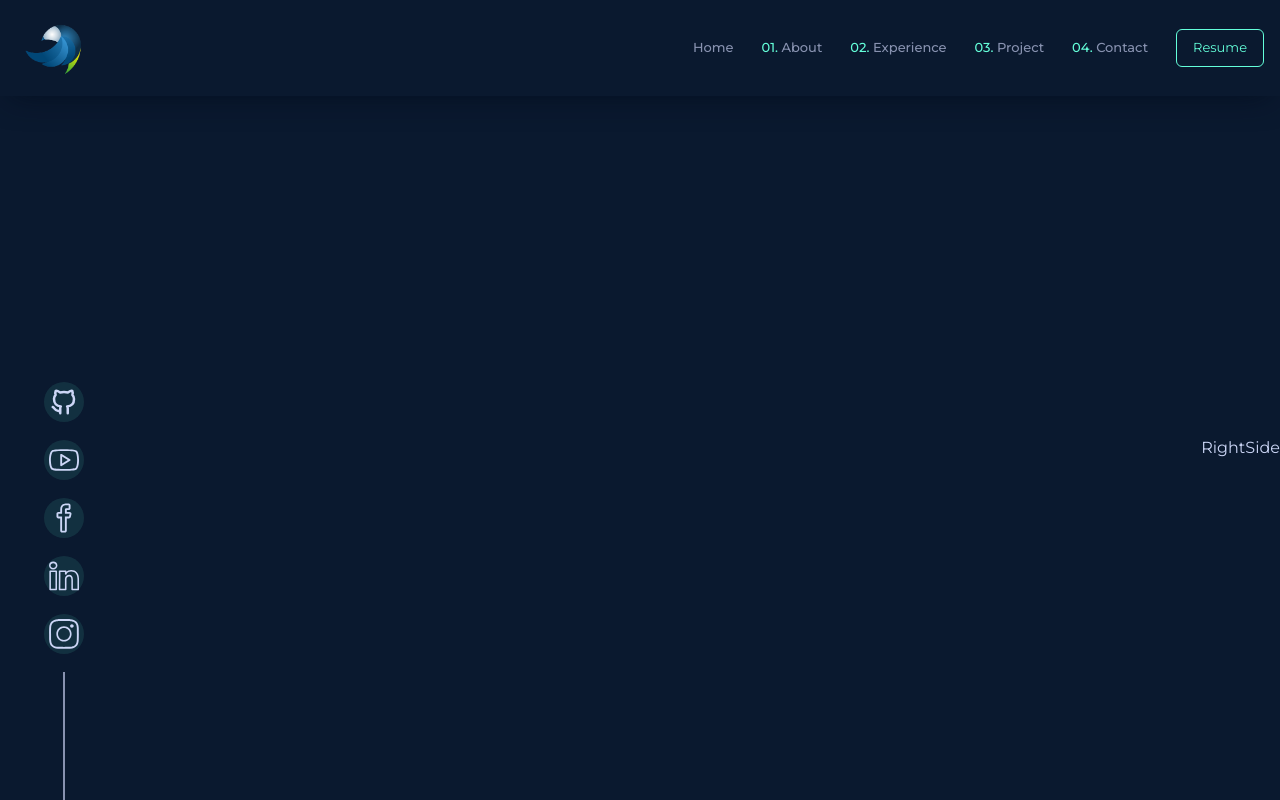
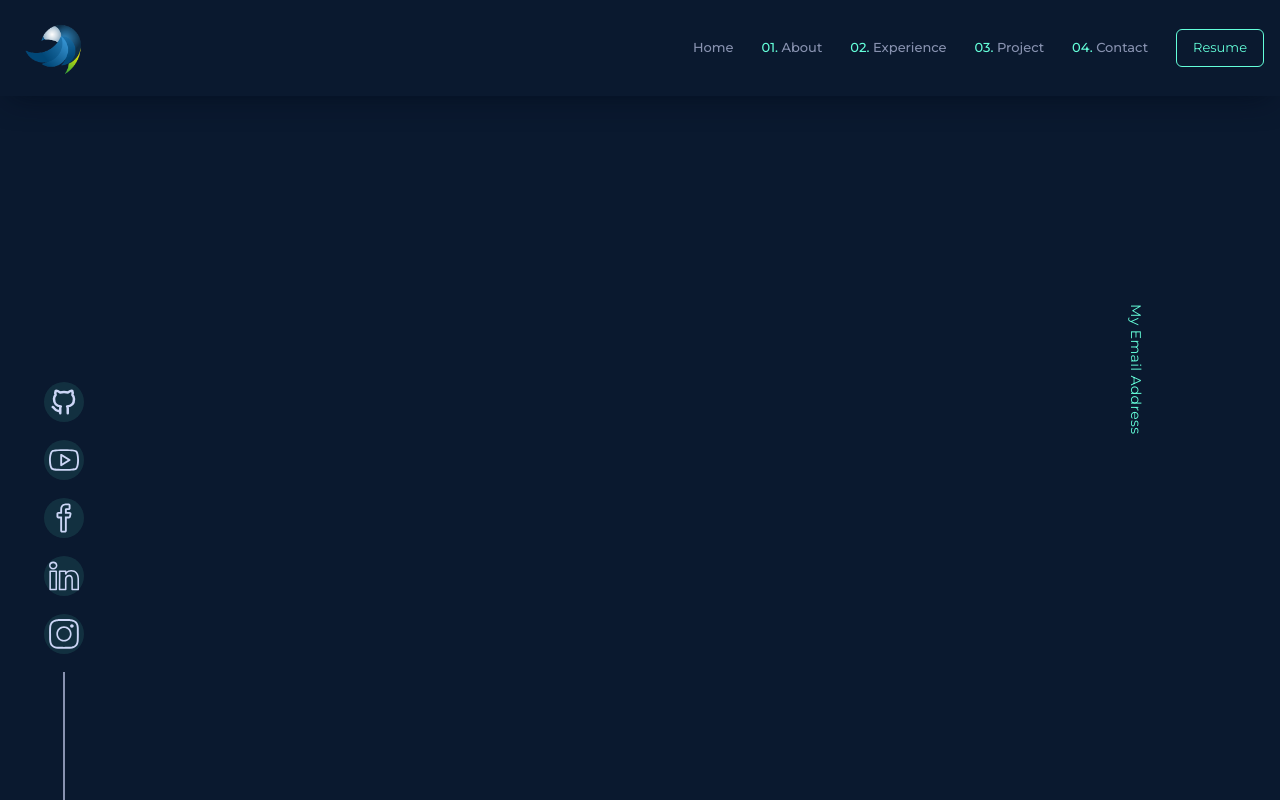
Before and after one commit to KennedyMungai/portfolio_with_framer_motion, a Next.js app: page / in a window 1280 px wide. Built offline with nearby package versions, Linux system fonts and the light colour scheme.

Commit message:
Added some text for the personal email address

```diff
--- a/src/components/MainContent/RightSide.tsx
+++ b/src/components/MainContent/RightSide.tsx
@@ -1,7 +1,17 @@
+import Link from 'next/link'
+
 type Props = {}
 
 const RightSide = (props: Props) => {
-	return <div>RightSide</div>
+	return (
+		<div className='w-full h-full flex flex-col items-center justify-end gap-6 text-textLight'>
+			<Link href='mailto:kennedymungaifmab@gmail.com'>
+				<p className='text-sm rotate-90 w-72 tracking-wide text-textGreen'>
+					My Email Address
+				</p>
+			</Link>
+		</div>
+	)
 }
 
 export default RightSide
```
